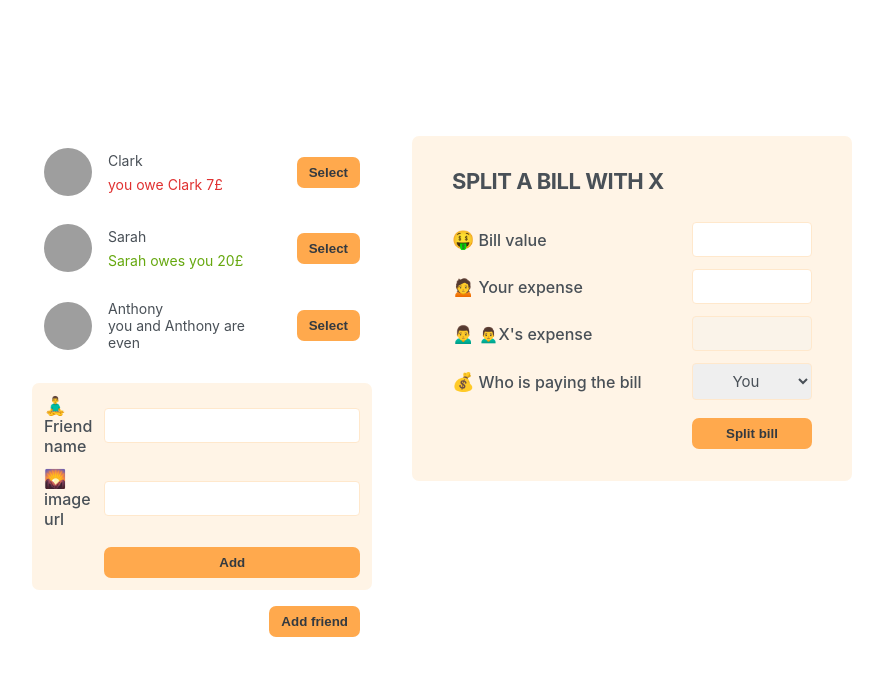
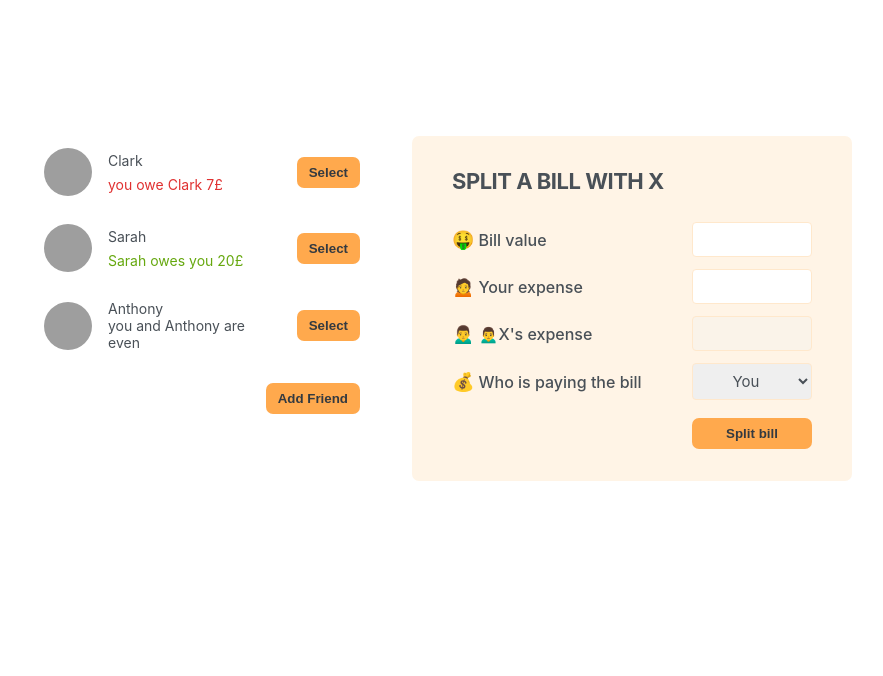
Before and after one commit to CiroFiniello/react-eat-n-split, a React (Vite) app: page / in a window 1280 px wide. Shown: the top 676 px of the page, without its empty margins (198-1081 px from the left). Built offline with nearby package versions, Linux system fonts and the light colour scheme; grey boxes are pictures that could not be loaded.

Commit message:
ho reso il pulsante add friend dinamico  tramite la funzione onClick, che viene passata al bottone e poi modifica lo state di questo componente attraverso il suo setter

```diff
--- a/src/components/App.jsx
+++ b/src/components/App.jsx
@@ -23,13 +23,28 @@
   },
 ];
 
+function Button({ children, onClick }) {
+  return (
+    <button className="button" onClick={onClick}>
+      {children}
+    </button>
+  );
+}
+
 export default function App() {
+  const [showAddFriend, setShowAddFriend] = useState(false);
+
+  function handleShowAddFriend() {
+    setShowAddFriend((show) => !show);
+  }
   return (
     <div className="app">
       <div className="sidebar">
         <FriendList />
-        <FormAddFriend />
-        <Button>Add friend</Button>
+        {showAddFriend && <FormAddFriend />}
+        <Button onClick={handleShowAddFriend}>
+          {showAddFriend ? "close" : "Add Friend"}
+        </Button>
       </div>
       <FormSplitBill />
     </div>
@@ -70,9 +85,6 @@
   );
 }
 
-function Button({ children }) {
-  return <button className="button"> {children}</button>;
-}
 function FormAddFriend() {
   return (
     <form className="form-add-friend">
```
